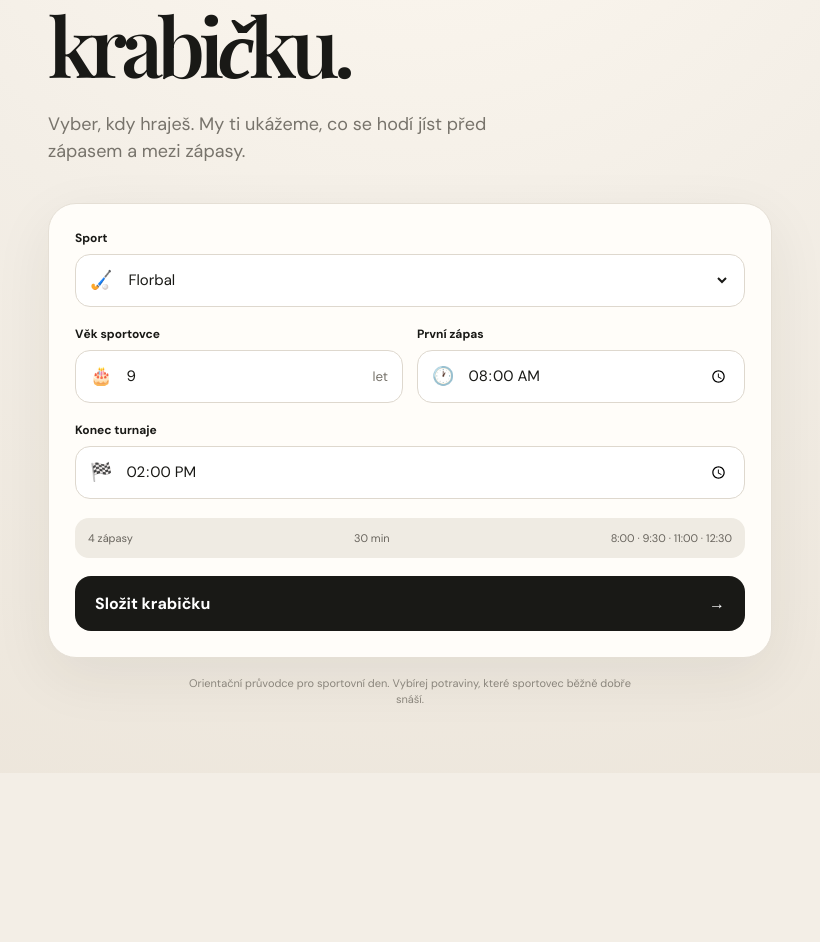
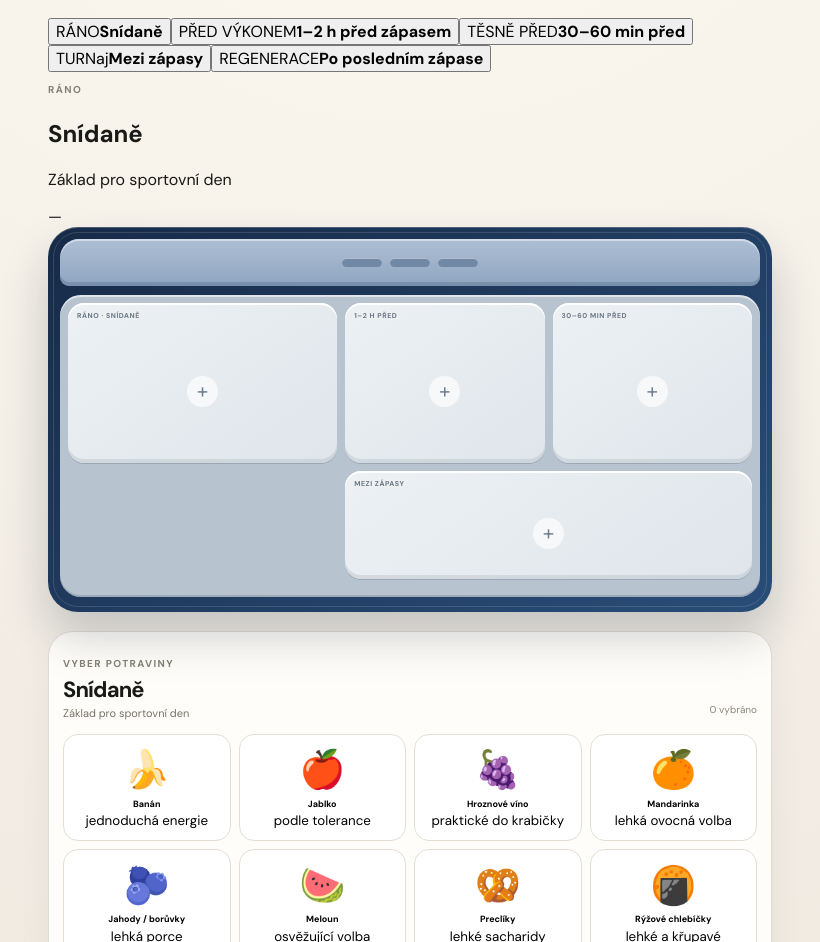
Before and after one commit to tstradej-dev/Nutricni-specialista, a React (Vite) app: page / in a window 1280 px wide. Shown: the part 210-1152 px from the top of the page, without its empty margins (230-1050 px from the left). Before the commit the page ends 983 px from the top, so only its background shows below. Built offline with nearby package versions, Linux system fonts and the light colour scheme; a web font is replaced by a local one.

Commit message:
feat: simplify FuelBox and expand food choices

```diff
--- a/src/main.jsx
+++ b/src/main.jsx
@@ -2,157 +2,107 @@ import React, { useMemo, useState } from 'react'
 import { createRoot } from 'react-dom/client'
 import './styles.css'
 
-const foods = {
-  morning: [
-    { name: 'Ovesná kaše', icon: '🥣', carbs: 3, group: 'meal' },
-    { name: 'Banán', icon: '🍌', carbs: 2, group: 'fruit' },
-    { name: 'Rohlík s medem', icon: '🥖', carbs: 3, group: 'carb' },
-    { name: 'Jogurt s ovocem', icon: '🥛', carbs: 2, group: 'meal' },
-    { name: 'Toast s džemem', icon: '🍞', carbs: 3, group: 'carb' },
-    { name: 'Ovocná kapsička', icon: '🧃', carbs: 2, group: 'fruit' },
-  ],
-  oneHour: [
-    { name: 'Banán', icon: '🍌', carbs: 2, group: 'fruit' },
-    { name: 'Rýžové chlebíčky', icon: '🍘', carbs: 2, group: 'carb' },
-    { name: 'Preclíky', icon: '🥨', carbs: 2, group: 'carb' },
-    { name: 'Rohlík s medem', icon: '🥖', carbs: 3, group: 'carb' },
-    { name: 'Ovocná kapsička', icon: '🧃', carbs: 2, group: 'fruit' },
-    { name: 'Piškoty', icon: '🍪', carbs: 2, group: 'carb' },
-  ],
-  close: [
-    { name: 'Banán', icon: '🍌', carbs: 2, group: 'fruit' },
-    { name: 'Ovocná kapsička', icon: '🧃', carbs: 2, group: 'fruit' },
-    { name: 'Preclíky', icon: '🥨', carbs: 2, group: 'carb' },
-    { name: 'Rýžový chlebíček', icon: '🍘', carbs: 2, group: 'carb' },
-    { name: 'Piškoty', icon: '🍪', carbs: 2, group: 'carb' },
-  ],
-  between: [
-    { name: 'Banán', icon: '🍌', carbs: 2, group: 'fruit' },
-    { name: 'Preclíky', icon: '🥨', carbs: 2, group: 'carb' },
-    { name: 'Rohlík', icon: '🥖', carbs: 3, group: 'carb' },
-    { name: 'Ovocná kapsička', icon: '🧃', carbs: 2, group: 'fruit' },
-    { name: 'Jogurt s ovocem', icon: '🥛', carbs: 2, group: 'meal' },
-    { name: 'Sendvič', icon: '🥪', carbs: 3, group: 'meal' },
-  ],
-}
-
-const slots = [
-  { id: 'morning', short: 'Ráno', time: '06:00', title: 'RÁNO', subtitle: 'větší snídaně', icon: '☀️' },
-  { id: 'oneHour', short: '1 hod', time: '07:00', title: '1 HODINU PŘED', subtitle: 'lehká svačina', icon: '👟' },
-  { id: 'close', short: 'Těsně před', time: '07:30', title: 'TĚSNĚ PŘED', subtitle: 'rychlá energie', icon: '⚡' },
-  { id: 'between', short: 'Mezi zápasy', time: '09:00', title: 'MEZI ZÁPASY', subtitle: 'doplnění energie', icon: '✓' },
+const phases = [
+  { id: 'breakfast', kicker: 'RÁNO', title: 'Snídaně', subtitle: 'Základ pro sportovní den', rule: 'Větší jídlo s převahou sacharidů. Bílkovinu přidej podle běžných zvyklostí a tolerance.' },
+  { id: 'early', kicker: 'PŘED VÝKONEM', title: '1–2 h před zápasem', subtitle: 'Lehká sacharidová svačina', rule: 'Vyber něco známého, lehkého a dobře stravitelného. Nemusíš kombinovat několik potravin.' },
+  { id: 'close', kicker: 'TĚSNĚ PŘED', title: '30–60 min před', subtitle: 'Malé doplnění energie', rule: 'Jedna lehká sacharidová volba může úplně stačit. Není potřeba jíst banán a ještě něco navíc.' },
+  { id: 'between', kicker: 'TURNaj', title: 'Mezi zápasy', subtitle: 'Doplň podle času do dalšího zápasu', rule: 'Při delší pauze je prostor pro větší svačinu. Při krátké pauze vol lehčí sacharidovou variantu.' },
+  { id: 'recovery', kicker: 'REGENERACE', title: 'Po posledním zápase', subtitle: 'Doplň energii a bílkoviny', rule: 'Po výkonu mysli na sacharidy, bílkovinu a tekutiny.' },
 ]
 
-function statusFor(slotId, selected) {
-  const items = selected[slotId] || []
-  if (!items.length) return { state: 'empty', title: 'Krabička čeká', text: 'Vyber potraviny vhodné pro tuto část dne.' }
-  const carbs = items.reduce((sum, item) => sum + item.carbs, 0)
-  const needsMore = slotId !== 'close' && carbs < 3
-  if (needsMore) return { state: 'warning', title: 'Ještě něco chybí', text: 'Svačina má zatím málo sacharidů. Přidej ještě jednu vhodnou položku.' }
-  return { state: 'ok', title: 'Dobře složená svačina', text: 'Výběr odpovídá této části turnajového dne.' }
+const foods = [
+  { id: 'banana', name: 'Banán', icon: '🍌', tags: ['carb', 'easy'], phases: ['breakfast', 'early', 'close', 'between'], note: 'jednoduchá energie' },
+  { id: 'apple', name: 'Jablko', icon: '🍎', tags: ['carb', 'fruit'], phases: ['breakfast', 'early', 'between'], note: 'podle tolerance' },
+  { id: 'grapes', name: 'Hroznové víno', icon: '🍇', tags: ['carb', 'easy'], phases: ['breakfast', 'early', 'close', 'between'], note: 'praktické do krabičky' },
+  { id: 'mandarin', name: 'Mandarinka', icon: '🍊', tags: ['carb', 'fruit'], phases: ['breakfast', 'early', 'between'], note: 'lehká ovocná volba' },
+  { id: 'berries', name: 'Jahody / borůvky', icon: '🫐', tags: ['carb', 'fruit'], phases: ['breakfast', 'early', 'between'], note: 'lehká porce' },
+  { id: 'melon', name: 'Meloun', icon: '🍉', tags: ['carb', 'fruit'], phases: ['breakfast', 'early', 'between'], note: 'osvěžující volba' },
+  { id: 'applesauce', name: 'Přesnídávka', icon: '🥣', tags: ['carb', 'easy'], phases: ['early', 'close', 'between'], note: 'praktická na cestu' },
+  { id: 'pretzels', name: 'Preclíky', icon: '🥨', tags: ['carb', 'easy'], phases: ['breakfast', 'early', 'close', 'between'], note: 'lehké sacharidy' },
+  { id: 'ricecakes', name: 'Rýžové chlebíčky', icon: '🍘', tags: ['carb', 'easy'], phases: ['breakfast', 'early', 'close', 'between'], note: 'lehké a křupavé' },
+  { id: 'toast-honey', name: 'Toast + med', icon: '🍞', tags: ['carb', 'easy'], phases: ['breakfast', 'early', 'close', 'between'], note: 'rychlá energie' },
+  { id: 'roll-jam', name: 'Rohlík + džem', icon: '🥖', tags: ['carb', 'easy'], phases: ['breakfast', 'early', 'between'], note: 'jednoduchá klasika' },
+  { id: 'cereal', name: 'Cereálie + mléko', icon: '🥣', tags: ['carb', 'protein'], phases: ['breakfast', 'early'], note: 'vhodné spíš s odstupem' },
+  { id: 'oatmeal', name: 'Ovesná kaše', icon: '🥣', tags: ['carb', 'protein'], phases: ['breakfast'], note: 'větší snídaně' },
+  { id: 'pancakes', name: 'Palačinky + ovoce', icon: '🥞', tags: ['carb'], phases: ['breakfast'], note: 'větší snídaně' },
+  { id: 'sandwich', name: 'Lehký sendvič', icon: '🥪', tags: ['carb', 'protein'], phases: ['breakfast', 'between', 'recovery'], note: 'při delší pauze' },
+  { id: 'wrap', name: 'Lehká tortilla', icon: '🌯', tags: ['carb', 'protein'], phases: ['breakfast', 'between', 'recovery'], note: 'větší svačina' },
+  { id: 'yogurt-fruit', name: 'Jogurt + ovoce', icon: '🥛', tags: ['carb', 'protein'], phases: ['breakfast', 'between', 'recovery'], note: 'když je více času' },
+  { id: 'rice-chicken', name: 'Rýže + kuře', icon: '🍚', tags: ['carb', 'protein'], phases: ['between', 'recovery'], note: 'větší jídlo' },
+  { id: 'chocolate-milk', name: 'Kakaové mléko', icon: '🥛', tags: ['carb', 'protein'], phases: ['between', 'recovery'], note: 'praktická regenerace' },
+  { id: 'flavoured-yogurt', name: 'Ochucený jogurt', icon: '🍶', tags: ['carb', 'protein'], phases: ['between', 'recovery'], note: 'sacharidy + bílkovina' },
+  { id: 'milk', name: 'Mléko', icon: '🥛', tags: ['protein'], phases: ['breakfast', 'recovery'], note: 'doplněk k jídlu' },
+]
+
+const availableFor = (phaseId) => foods.filter((food) => food.phases.includes(phaseId))
+
+function evaluate(phase, selectedFoods) {
+  const hasCarb = selectedFoods.some((food) => food.tags.includes('carb'))
+  const hasProtein = selectedFoods.some((food) => food.tags.includes('protein'))
+  if (!selectedFoods.length) return { state: 'empty', title: 'Krabička čeká', text: 'Vyber jednu nebo více vhodných potravin.' }
+  if (phase.id === 'close') return hasCarb
+    ? { state: 'ok', title: '✓ Vhodná svačina', text: 'Ano. Banán nebo jiná jedna lehká sacharidová volba může před zápasem stačit.' }
+    : { state: 'bad', title: '× Málo sacharidů', text: 'Těsně před výkonem chceme hlavně lehce dostupnou energii.' }
+  if (phase.id === 'early') return hasCarb
+    ? { state: 'ok', title: '✓ Vhodná svačina', text: 'Lehká sacharidová svačina je pro tento čas vhodná.' }
+    : { state: 'bad', title: '× Málo sacharidů', text: 'Přidej lehký zdroj sacharidů.' }
+  if (phase.id === 'recovery') return hasCarb && hasProtein
+    ? { state: 'ok', title: '✓ Dobře složené', text: 'Máš sacharidy i bílkovinu. Nezapomeň také doplnit tekutiny.' }
+    : { state: 'bad', title: hasCarb ? '× Chybí bílkovina' : '× Málo sacharidů', text: hasCarb ? 'Po výkonu přidej také zdroj bílkovin.' : 'Po výkonu doplň sacharidy a přidej bílkovinu.' }
+  if (phase.id === 'breakfast') return hasCarb
+    ? { state: 'ok', title: '✓ Dobrá snídaně', text: hasProtein ? 'Sacharidy i bílkovina jsou zastoupené.' : 'Sacharidy máš. Bílkovinu můžeš přidat podle chuti a tolerance.' }
+    : { state: 'bad', title: '× Málo sacharidů', text: 'Snídaně před sportovním dnem by měla mít výrazný zdroj sacharidů.' }
+  return hasCarb
+    ? { state: 'ok', title: '✓ Vhodná svačina', text: 'Máš zdroj sacharidů. Velikost přizpůsob pauze a hladu.' }
+    : { state: 'bad', title: '× Málo sacharidů', text: 'Při turnaji je potřeba průběžně doplňovat energii ze sacharidů.' }
 }
 
 function App() {
-  const [step, setStep] = useState('setup')
-  const [activeSlot, setActiveSlot] = useState('oneHour')
-  const [selected, setSelected] = useState({ morning: [], oneHour: [], close: [], between: [] })
-  const [start, setStart] = useState('08:00')
-  const [end, setEnd] = useState('14:00')
-  const [age, setAge] = useState('9')
-  const [sport, setSport] = useState('Florbal')
-
-  const active = slots.find((slot) => slot.id === activeSlot)
-  const status = useMemo(() => statusFor(activeSlot, selected), [activeSlot, selected])
+  const [activePhase, setActivePhase] = useState('breakfast')
+  const [selected, setSelected] = useState({})
+  const phase = phases.find((item) => item.id === activePhase)
+  const selectedFoods = selected[activePhase] || []
+  const evaluation = useMemo(() => evaluate(phase, selectedFoods), [phase, selectedFoods])
+  const availableFoods = availableFor(activePhase)
+  const selectedCount = Object.values(selected).reduce((total, list) => total + list.length, 0)
 
   const toggleFood = (food) => {
     setSelected((current) => {
-      const currentItems = current[activeSlot] || []
-      const exists = currentItems.some((item) => item.name === food.name)
-      return {
-        ...current,
-        [activeSlot]: exists ? currentItems.filter((item) => item.name !== food.name) : [...currentItems, food],
-      }
+      const list = current[activePhase] || []
+      const exists = list.some((item) => item.id === food.id)
+      return { ...current, [activePhase]: exists ? list.filter((item) => item.id !== food.id) : [...list, food] }
     })
   }
 
-  const removeFood = (name) => {
-    setSelected((current) => ({
-      ...current,
-      [activeSlot]: current[activeSlot].filter((item) => item.name !== name),
-    }))
-  }
+  return (
+    <main className="app-shell">
+      <header className="topbar"><div className="brand-mark">FUEL<span>BOX</span></div><div className="top-count">{selectedCount} položek</div></header>
 
-  if (step === 'setup') {
-    return (
-      <main className="app-shell setup-shell">
-        <div className="brand-mark">FUEL<span>BOX</span></div>
-        <section className="hero">
-          <div className="eyebrow">SPORTOVNÍ VÝŽIVA BEZ SLOŽITOSTÍ</div>
-          <h1>Slož si<br /><em>krabičku.</em></h1>
-          <p>Vyber, kdy hraješ. My ti ukážeme, co se hodí jíst před zápasem a mezi zápasy.</p>
-        </section>
-        <section className="setup-card">
-          <label>Sport</label>
-          <div className="input-row"><span>🏑</span><select value={sport} onChange={(e) => setSport(e.target.value)}><option>Florbal</option><option>Fotbal</option><option>Hokej</option><option>Basketbal</option></select></div>
-          <div className="two-cols">
-            <div><label>Věk sportovce</label><div className="input-row"><span>🎂</span><input value={age} onChange={(e) => setAge(e.target.value)} inputMode="numeric" /><small>let</small></div></div>
-            <div><label>První zápas</label><div className="input-row"><span>🕐</span><input type="time" value={start} onChange={(e) => setStart(e.target.value)} /></div></div>
-          </div>
-          <label>Konec turnaje</label>
-          <div className="input-row"><span>🏁</span><input type="time" value={end} onChange={(e) => setEnd(e.target.value)} /></div>
-          <div className="game-preview"><span>4 zápasy</span><span>30 min</span><span>8:00 · 9:30 · 11:00 · 12:30</span></div>
-          <button className="primary" onClick={() => setStep('plan')}>Složit krabičku <span>→</span></button>
-        </section>
-        <p className="fine-print">Orientační průvodce pro sportovní den. Vybírej potraviny, které sportovec běžně dobře snáší.</p>
-      </main>
-    )
-  }
+      <section className="intro"><span className="eyebrow">SPORTOVNÍ DEN</span><h1>Poskládej<br /><em>krabičku.</em></h1><p>Vyber jídlo pro jednotlivé části dne. Aplikace ti jednoduše ukáže, jestli je svačina pro daný okamžik vhodně složená.</p></section>
 
-  return (
-    <main className="app-shell plan-shell">
-      <header className="topbar"><button className="back" onClick={() => setStep('setup')}>←</button><div className="brand-mark">FUEL<span>BOX</span></div><button className="more">•••</button></header>
-      <section className="plan-header"><div><div className="eyebrow">TURNAJ · {sport.toUpperCase()}</div><h1>Moje <em>krabička.</em></h1><p>{age} let · {start}–{end} · 4 zápasy</p></div></section>
-
-      <nav className="time-tabs" aria-label="Části turnajového dne">
-        {slots.map((slot) => <button key={slot.id} className={activeSlot === slot.id ? 'active' : ''} onClick={() => setActiveSlot(slot.id)}><span>{slot.icon}</span><strong>{slot.short}</strong><small>{slot.time}</small></button>)}
+      <nav className="phase-tabs" aria-label="Části sportovního dne">
+        {phases.map((item) => <button key={item.id} className={item.id === activePhase ? 'active' : ''} onClick={() => setActivePhase(item.id)}><span>{item.kicker}</span><strong>{item.title}</strong></button>)}
       </nav>
 
       <section className="box-section">
+        <div className="section-heading"><div><span className="eyebrow">{phase.kicker}</span><h2>{phase.title}</h2><p>{phase.subtitle}</p></div><span className={`status-pill ${evaluation.state}`}>{evaluation.state === 'ok' ? '✓' : evaluation.state === 'bad' ? '×' : '—'}</span></div>
+
         <div className="lunchbox-real">
           <div className="lunchbox-lid"><span></span><span></span><span></span></div>
           <div className="lunchbox-body">
-            <div className="compartment large" onClick={() => setActiveSlot('oneHour')}>
-              <div className="compartment-label">1 HODINU PŘED</div>
-              <div className="food-scene">{selected.oneHour.length ? selected.oneHour.map((food) => <button key={food.name} className="food-piece" onClick={(e) => { e.stopPropagation(); removeFood(food.name) }} title="Odebrat">{food.icon}<small>{food.name}</small></button>) : <div className="empty-hint"><span>+</span><strong>Vyber potraviny</strong><small>klikni na část krabičky</small></div>}</div>
-            </div>
-            <div className="compartment medium" onClick={() => setActiveSlot('morning')}>
-              <div className="compartment-label">RÁNO</div>
-              <div className="food-scene">{selected.morning.length ? selected.morning.map((food) => <button key={food.name} className="food-piece" onClick={(e) => { e.stopPropagation(); removeFood(food.name) }}>{food.icon}<small>{food.name}</small></button>) : <span className="empty-plus">+</span>}</div>
-            </div>
-            <div className="compartment small" onClick={() => setActiveSlot('close')}>
-              <div className="compartment-label">TĚSNĚ PŘED</div>
-              <div className="food-scene">{selected.close.length ? selected.close.map((food) => <button key={food.name} className="food-piece" onClick={(e) => { e.stopPropagation(); removeFood(food.name) }}>{food.icon}<small>{food.name}</small></button>) : <span className="empty-plus">+</span>}</div>
-            </div>
-            <div className="compartment small between-compartment" onClick={() => setActiveSlot('between')}>
-              <div className="compartment-label">MEZI ZÁPASY</div>
-              <div className="food-scene">{selected.between.length ? selected.between.map((food) => <button key={food.name} className="food-piece" onClick={(e) => { e.stopPropagation(); removeFood(food.name) }}>{food.icon}<small>{food.name}</small></button>) : <span className="empty-plus">+</span>}</div>
-            </div>
+            <div className="compartment breakfast-compartment" onClick={() => setActivePhase('breakfast')}><div className="compartment-label">RÁNO · SNÍDANĚ</div><div className="food-scene">{(selected.breakfast || []).map((food) => <button key={food.id} className="food-piece" onClick={(e) => { e.stopPropagation(); toggleFood(food) }}>{food.icon}<small>{food.name}</small></button>)}{!selected.breakfast?.length && <span className="empty-plus">+</span>}</div></div>
+            <div className="compartment early-compartment" onClick={() => setActivePhase('early')}><div className="compartment-label">1–2 H PŘED</div><div className="food-scene">{(selected.early || []).map((food) => <button key={food.id} className="food-piece" onClick={(e) => { e.stopPropagation(); toggleFood(food) }}>{food.icon}<small>{food.name}</small></button>)}{!selected.early?.length && <span className="empty-plus">+</span>}</div></div>
+            <div className="compartment close-compartment" onClick={() => setActivePhase('close')}><div className="compartment-label">30–60 MIN PŘED</div><div className="food-scene">{(selected.close || []).map((food) => <button key={food.id} className="food-piece" onClick={(e) => { e.stopPropagation(); toggleFood(food) }}>{food.icon}<small>{food.name}</small></button>)}{!selected.close?.length && <span className="empty-plus">+</span>}</div></div>
+            <div className="compartment between-compartment" onClick={() => setActivePhase('between')}><div className="compartment-label">MEZI ZÁPASY</div><div className="food-scene">{(selected.between || []).map((food) => <button key={food.id} className="food-piece" onClick={(e) => { e.stopPropagation(); toggleFood(food) }}>{food.icon}<small>{food.name}</small></button>)}{!selected.between?.length && <span className="empty-plus">+</span>}</div></div>
           </div>
         </div>
       </section>
 
-      <section className="picker-section">
-        <div className="picker-title"><div><span className="eyebrow">VYBER PRO TUTO ČÁST DNE</span><h2>{active.title}</h2><p>{active.subtitle} · {active.time}</p></div><span className="selected-count">{selected[activeSlot].length} vybráno</span></div>
-        <div className="food-grid">{foods[activeSlot].map((food) => { const chosen = selected[activeSlot].some((item) => item.name === food.name); return <button key={food.name} className={`food-option ${chosen ? 'chosen' : ''}`} onClick={() => toggleFood(food)}><span className="food-photo">{food.icon}</span><strong>{food.name}</strong>{chosen && <b>✓</b>}</button> })}</div>
-      </section>
+      <section className="picker-section"><div className="picker-title"><div><span className="eyebrow">VYBER POTRAVINY</span><h2>{phase.title}</h2><p>{phase.subtitle}</p></div><span className="selected-count">{selectedFoods.length} vybráno</span></div><div className="food-grid">{availableFoods.map((food) => { const chosen = selectedFoods.some((item) => item.id === food.id); return <button key={food.id} className={`food-option ${chosen ? 'chosen' : ''}`} onClick={() => toggleFood(food)}><span className="food-photo">{food.icon}</span><strong>{food.name}</strong><small>{food.note}</small>{chosen && <b>✓</b>}</button> })}</div></section>
 
-      <section className={`nutrition-result ${status.state}`}>
-        <div className="result-icon">{status.state === 'ok' ? '✓' : status.state === 'warning' ? '×' : 'i'}</div>
-        <div><strong>{status.title}</strong><p>{status.text}</p></div>
-      </section>
-
-      <section className="next-game"><div><span className="eyebrow">DALŠÍ ZÁPAS</span><strong>09:30</strong></div><div className="next-game-rule">Po zápase doplň energii a tekutiny. Čím méně času do dalšího zápasu, tím lehčí svačina.</div></section>
-      <footer>FuelBox v0.2 · orientační průvodce, ne individuální zdravotní doporučení</footer>
+      <section className={`nutrition-result ${evaluation.state}`}><div className="result-icon">{evaluation.state === 'ok' ? '✓' : evaluation.state === 'bad' ? '×' : 'i'}</div><div><strong>{evaluation.title}</strong><p>{evaluation.text}</p></div></section>
+      <section className="rule-card"><span>💡</span><div><strong>{phase.rule}</strong><p>Nemusíš sníst všechno, co je v nabídce. Vyber to, co dítě zná, chutná mu a dobře snáší.</p></div></section>
+      <footer>FuelBox v0.3 · orientační průvodce sportovní výživou</footer>
     </main>
   )
 }
```
